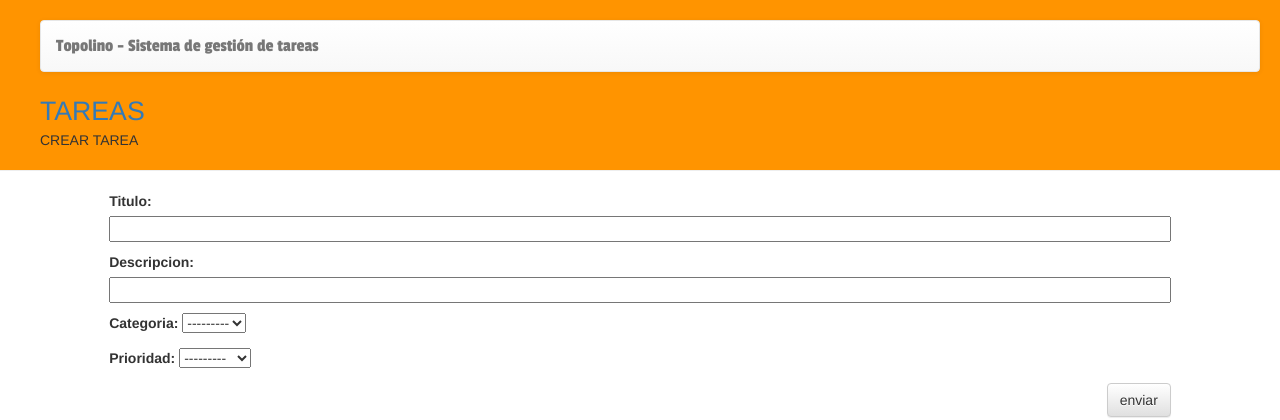
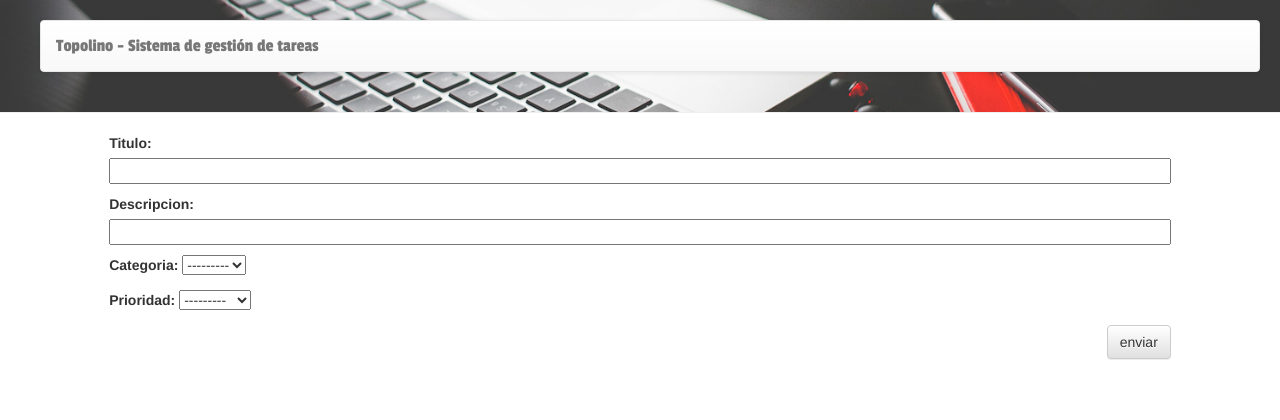
Before and after one commit to tecnicatura-villa-el-libertador/topolino, a Django app: page /crear_tarea/ in a window 1280 px wide. Shown: the top 420 px of the page. Run offline with Django 3.2, Linux system fonts and the light colour scheme; data that the repository does not hold is empty; some libraries are stand-ins or nearby versions.

Commit message:
varios esteticos y edicion de tarea

```diff
--- a/tareas/forms.py
+++ b/tareas/forms.py
@@ -20,7 +20,7 @@ class RegistroForm(UserCreationForm):
 # creo un formulario con el campo texto para mostrar
 class ComentarioForm(forms.ModelForm):
 
-    texto = forms.CharField(widget=PagedownWidget(show_preview=False))
+    texto = forms.CharField(label="", widget=PagedownWidget(show_preview=False))
     class Meta:
         model = Comentario
         fields=['texto']
--- a/tareas/static/css/tareas.css
+++ b/tareas/static/css/tareas.css
@@ -1,5 +1,10 @@
   .page-header {
-        background-color: #ff9400;
+        /*background-color: #ff9400;
+        */
+        background-image: url('/static/img/background.jpg');
+        background-size: cover;
+        background-position: center;
+        background-repeat: no-repeat;
         margin-top: 0;
         padding: 20px 20px 20px 40px;
     }
--- a/tareas/templates/tareas/base.html
+++ b/tareas/templates/tareas/base.html
@@ -24,7 +24,7 @@
         <span class="icon-bar"></span>
         <span class="icon-bar"></span>
       </button>
-      <a class="navbar-brand" href="/">Topolino - Sistema de gestión de tareas</a>
+      <a class="navbar-brand" href="/tareas/">Topolino - Sistema de gestión de tareas</a>
     </div>
 
     <!-- Collect the nav links, forms, and other content for toggling -->
@@ -79,7 +79,7 @@
      {% if request.user.is_authenticated %}
 
         <ol class="breadcrumb">
-          <li><a href="/">Tareas</a></li>
+          <li><a href="/tareas/">Tareas</a></li>
           {% block breadcrumb_links %}{% endblock %}
         </ol>
 
@@ -88,14 +88,6 @@
 
 
 	 {% block detalle_tarea %}{% endblock %}
-
-        {% block header %}
-          <div class="tarea_titulo">{{tarea.titulo}}</div>
-        {% endblock %}
-        {% if request.user.is_authenticated %}
-            <div class="cerrar_sesion"></div>
-        {% endif %}
-
     </div>
 
        <div class="row">
--- a/tareas/templates/tareas/editar_tareas.html
+++ b/tareas/templates/tareas/editar_tareas.html
@@ -1,11 +1,18 @@
 {% extends 'tareas/base.html' %}
+{% load bootstrap3 staticfiles markdown_deux_tags %}
+
+{% block breadcrumb_links %}
+    {% if tarea %}
+        <li><a href="{% url 'detalle-tarea' tarea.id %}">{{ tarea.titulo }}</a></li>
+        <li><a class="active">Editar</a></li>
+    {% else %}
+         <li><a class="active">Crear nueva tarea</a></li>
+    {% endif %}
+{% endblock breadcrumb_links %}
+
 	{% block titulo %}CREAR TAREA{% endblock %}
-    {% load bootstrap3 staticfiles markdown_deux_tags %}
-	{% block header %}CREAR TAREA{% endblock %}
+
     {% block extrahead %}{{ form.media}} 	{% endblock %}
-{% block detalle_tarea %}
-	<div class="titulo_tareas"><a href="/tareas">TAREAS</a></div>
-    {% endblock %}
   {% block crear_tarea%}{% endblock %}
  {% block content %}
 	<div>
--- a/tareas/templates/tareas/tareas.html
+++ b/tareas/templates/tareas/tareas.html
@@ -48,7 +48,7 @@
 	                    {% endif %}
 	                    <td><span class="label label-default">{{tarea.estado}}</span>
 	                    </td>
-	                    <td><span class="label label-default">{{tarea.asignado}}</span>
+	                    <td><span class="label label-default">{{tarea.asignado|default:''}}</span>
 	                    </td>
 
 	                </tr>
--- a/tareas/views.py
+++ b/tareas/views.py
@@ -100,19 +100,24 @@ def register(request):
 def home(request):
     return redirect('/login/')
 
-def editar_tareas(request):
-    form= TareaForm()
+
+def editar_tareas(request, id_tarea=None):
+    if id_tarea:
+        tarea = get_object_or_404(Tarea, id=id_tarea)
+    else:
+        tarea = None
+
+    form = TareaForm(instance=tarea)
 
     if request.method == "POST":
-
-        form = TareaForm(request.POST)
+        form = TareaForm(request.POST, instance=tarea)
         if form.is_valid():
 
             tarea = form.save(commit=False)
             tarea.usuario = request.user
             tarea.save()
             return redirect(tarea)
-    return render(request, "tareas/editar_tareas.html",{"form": form})
+    return render(request, "tareas/editar_tareas.html", {"form": form, 'tarea': tarea})
 
 
 def buscar(request):
--- a/topolino/settings.py
+++ b/topolino/settings.py
@@ -126,6 +126,6 @@ STATIC_URL = '/static/'
 
 EMAIL_BACKEND = 'django.core.mail.backends.console.EmailBackend'
 
-LOGOUT_REDIRECT_URL='/login/'
+LOGOUT_REDIRECT_URL='/tareas/'
 
 LOGIN_REDIRECT_URL='/tareas/'
--- a/topolino/urls.py
+++ b/topolino/urls.py
@@ -23,7 +23,8 @@ urlpatterns = [
     url(r'^accounts/login/$', auth_views.LoginView.as_view()),
     url(r'^accounts/logout/$', auth_views.LogoutView.as_view()),
     url(r'^admin/', admin.site.urls),
-    url(r'^tareas/(?P<id>[0-9]+)/$', views.comentario),
+    url(r'^tareas/(?P<id>[0-9]+)/$', views.comentario, name="detalle-tarea"),
+    url(r'^tareas/(?P<id_tarea>[0-9]+)/editar$', views.editar_tareas, name='editar-tarea'),
     url(r'^tareas/', views.lista_tareas),
     url(r'^registration/registro.html',views.register),
     url(r'^crear_tarea/', views.editar_tareas),
```
Also changed, not shown: tareas/templates/tareas/comentario.html (+30 -6 lines), tareas/models.py (line endings or trailing spaces), tareas/static/img/background.jpg (added).
